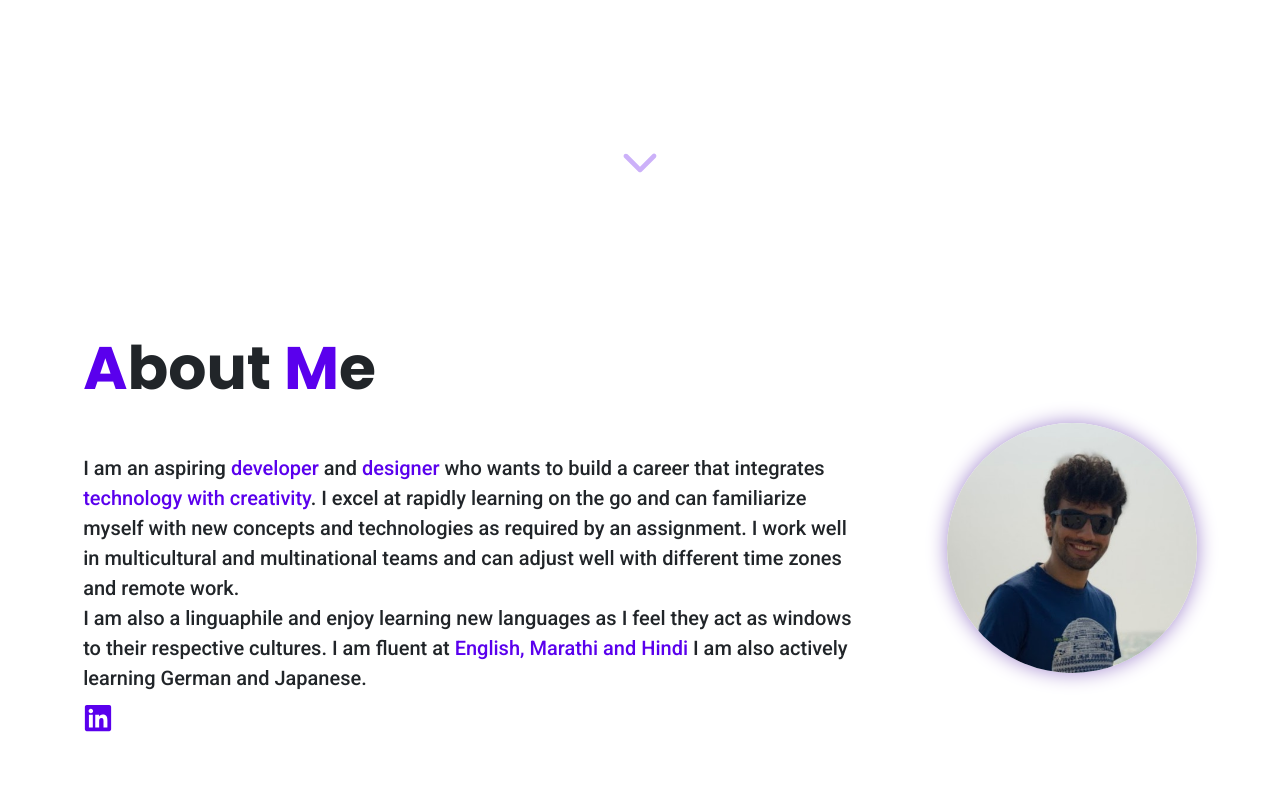
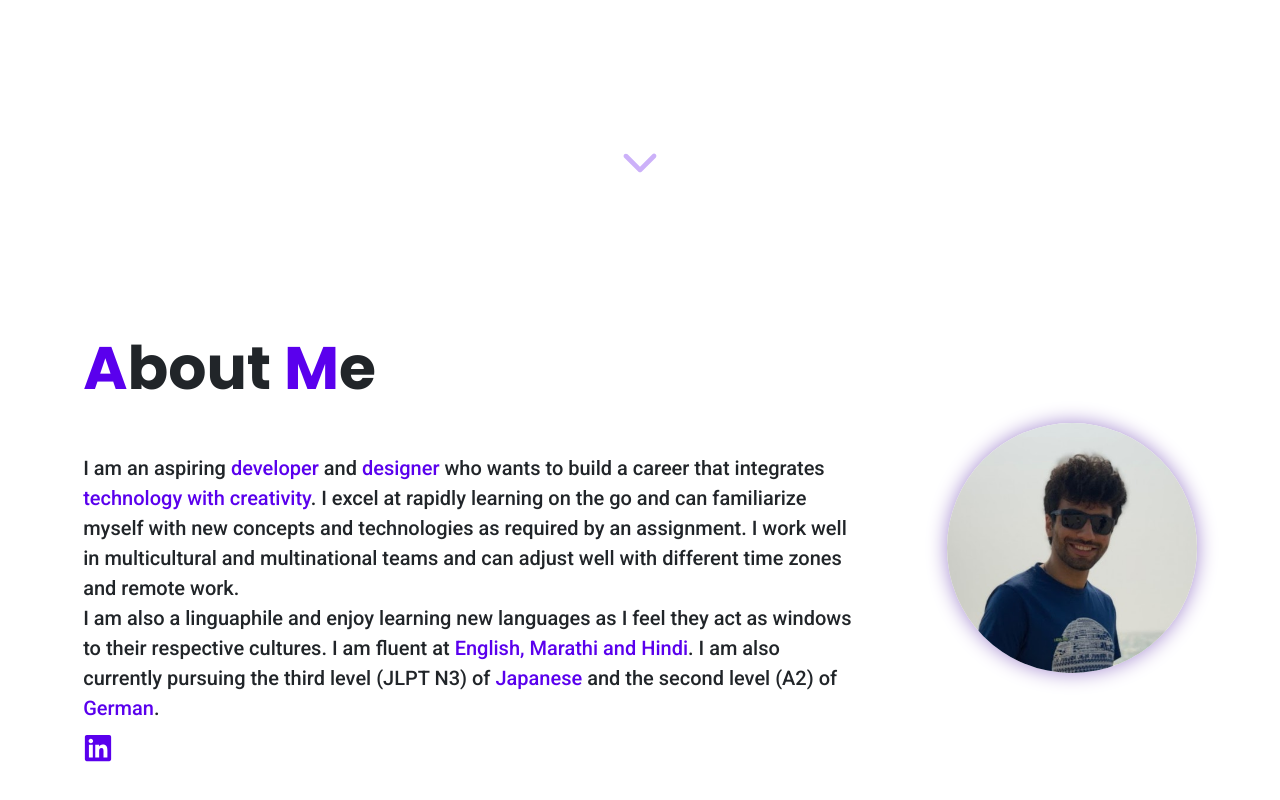
Before and after one commit to abhishekP-patil/abhishekportfolio, a React (Create React App) app: page / in a window 1280 px wide. Shown: the part 671-1471 px from the top of the page. Built offline with nearby package versions, Linux system fonts and the light colour scheme.

Commit message:
language fix

```diff
--- a/src/Pages/HomePage.jsx
+++ b/src/Pages/HomePage.jsx
@@ -129,11 +129,10 @@ function HomePage() {
               they act as windows to their respective cultures. I am fluent at{" "}
               <span style={{ color: "#5A00ED" }}>
                 English, Marathi and Hindi
-              </span>{" "}
-              I am also actively learning German and Japanese.
-              {/* . I am also currently pursuing the third level (JLPT N3) of{" "}
+              </span>
+              . I am also currently pursuing the third level (JLPT N3) of{" "}
               <span style={{ color: "#5A00ED" }}>Japanese</span> and the second
-              level (A2) of <span style={{ color: "#5A00ED" }}>German</span>. */}
+              level (A2) of <span style={{ color: "#5A00ED" }}>German</span>.
             </span>
             <br />
             <a
```
